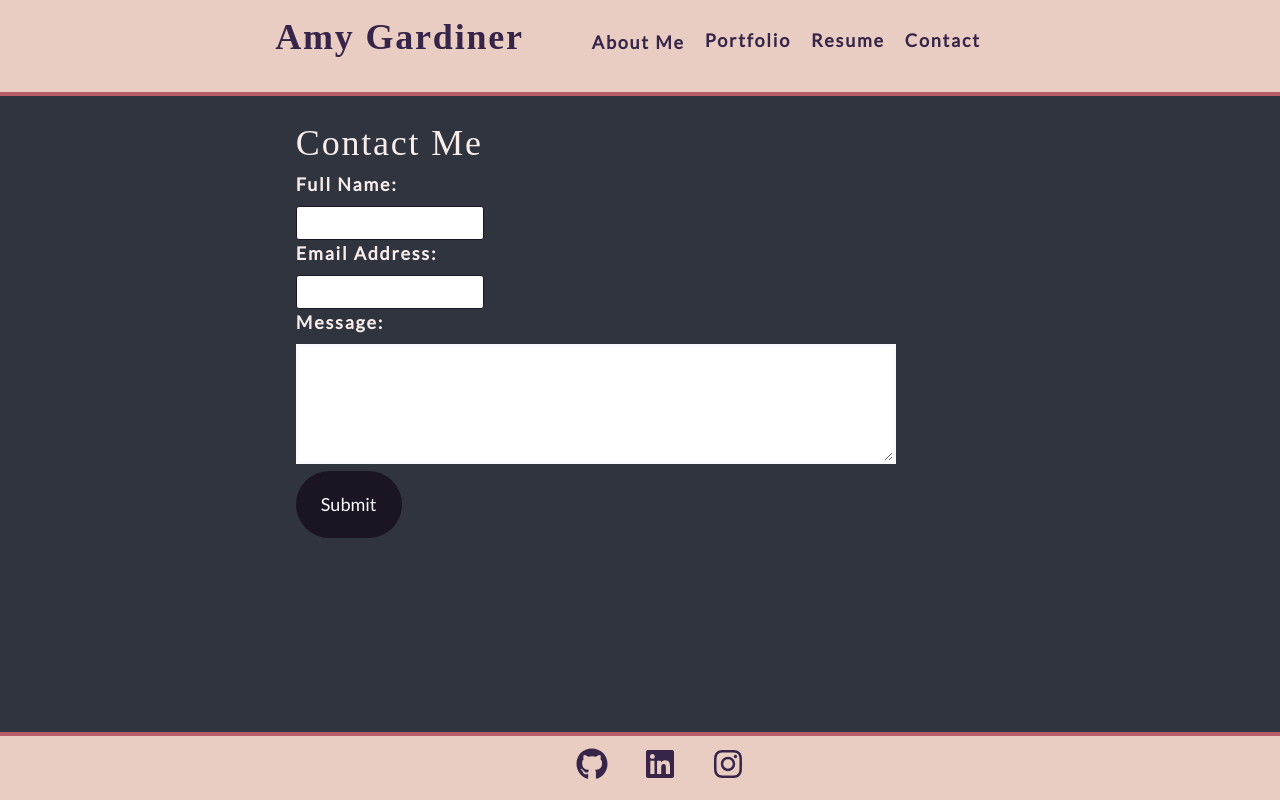
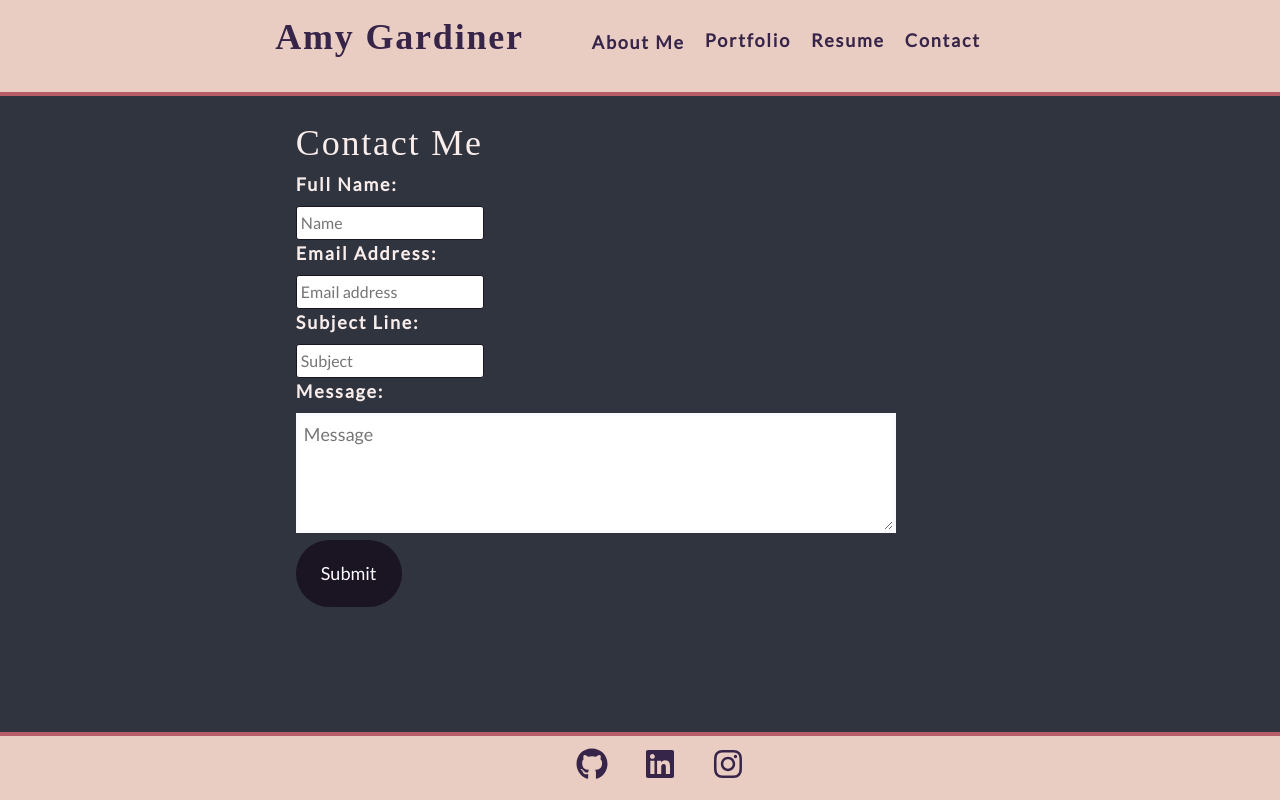
Before and after one commit to amymgardiner/React-Portfolio, a React (Create React App) app: page /contact in a window 1280 px wide. Built offline with nearby package versions, Linux system fonts and the light colour scheme; a web font is replaced by a local one.

Commit message:
made contact form work and send email with emailjs

```diff
--- a/package.json
+++ b/package.json
@@ -4,6 +4,7 @@
   "version": "0.1.0",
   "private": true,
   "dependencies": {
+    "@emailjs/browser": "^3.7.0",
     "@testing-library/jest-dom": "^5.11.9",
     "@testing-library/react": "^11.2.5",
     "@testing-library/user-event": "^12.6.3",
--- a/src/components/Contact/index.js
+++ b/src/components/Contact/index.js
@@ -1,86 +1,156 @@
-import React, { useState } from 'react';
-import { validateEmail } from '../../utils/helpers';
+import { useState } from 'react';
+import { useForm } from 'react-hook-form';
+import { ToastContainer, toast } from 'react-toastify';
+import emailjs from 'emailjs-com';
 
-function Contact() {
-  const [formState, setFormState] = useState({
-    name: '',
-    email: '',
-    message: '',
-  });
+const Contact = () => {
+  const {
+    register,
+    handleSubmit,
+    reset,
+    formState: { errors },
+  } = useForm();
+  const [disabled, setDisabled] = useState(false);
 
-  const [errorMessage, setErrorMessage] = useState('');
-  const { name, email, message } = formState;
-
-  const handleSubmit = (e) => {
-    e.preventDefault();
-    if (!errorMessage) {
-      console.log('Submit Form', formState);
-    }
+  // Function that displays a success toast on bottom right of the page when form submission is successful
+  const toastifySuccess = () => {
+    toast('Form sent!', {
+      position: 'bottom-right',
+      autoClose: 5000,
+      hideProgressBar: true,
+      closeOnClick: true,
+      pauseOnHover: true,
+      draggable: false,
+      className: 'submit-feedback success',
+      toastId: 'notifyToast',
+    });
   };
 
-  const handleChange = (e) => {
-    if (e.target.name === 'email') {
-      const isValid = validateEmail(e.target.value);
-      if (!isValid) {
-        setErrorMessage('your email is invalid.');
-      } else {
-        setErrorMessage('');
-      }
-    } else {
-      if (!e.target.value.length) {
-        setErrorMessage(`${e.target.name} is required.`);
-      } else {
-        setErrorMessage('');
-      }
-    }
-    if (!errorMessage) {
-      setFormState({ ...formState, [e.target.name]: e.target.value });
-      console.log('Handle Form', formState);
+  // Function called on submit that uses emailjs to send email of valid contact form
+  const onSubmit = async (data) => {
+    // Destrcture data object
+    const { name, email, subject, message } = data;
+    try {
+      // Disable form while processing submission
+      setDisabled(true);
+
+      // Define template params
+      const templateParams = {
+        name,
+        email,
+        subject,
+        message,
+      };
+
+      // Use emailjs to email contact form data
+      await emailjs.send(
+        process.env.REACT_APP_SERVICE_ID,
+        process.env.REACT_APP_TEMPLATE_ID,
+        templateParams,
+        process.env.REACT_APP_PUBLIC_KEY
+      );
+
+      // Reset contact form fields after submission
+      reset();
+      // Display success toast
+      toastifySuccess();
+      // Re-enable form submission
+      setDisabled(false);
+    } catch (e) {
+      console.log(e);
     }
   };
 
   return (
     <section>
       <h1 data-testid="h1tag">Contact Me</h1>
-      <form id="contact-form" onSubmit={handleSubmit}>
+      <form id="contact-form" onSubmit={handleSubmit(onSubmit)}>
         <div>
           <label htmlFor="name">Full Name:</label>
           <input
             type="text"
             name="name"
-            defaultValue={name}
-            onBlur={handleChange}
-          />
+            {...register('name', {
+              required: {
+                value: true,
+                message: 'Please enter your name',
+              },
+              maxLength: {
+                value: 80,
+                message: 'Please use 30 characters or less',
+              },
+            })}
+            placeholder="Name"
+          ></input>
+          {errors.name && (
+            <span className="errorMessage">{errors.name.message}</span>
+          )}
         </div>
         <div>
           <label htmlFor="email">Email Address:</label>
           <input
             type="email"
             name="email"
-            defaultValue={email}
-            onBlur={handleChange}
-          />
+            {...register('email', {
+              required: true,
+              pattern:
+                /^[a-zA-Z0-9.!#$%&’*+/=?^_`{|}~-]+@[a-zA-Z0-9-]+(?:\.[a-zA-Z0-9-]+)*$/,
+            })}
+            placeholder="Email address"
+          ></input>
+          {errors.email && (
+            <span className="errorMessage">
+              Please enter a valid email address
+            </span>
+          )}
+        </div>
+        <div>
+          <label htmlFor="name">Subject Line:</label>
+          <input
+            type="text"
+            name="subject"
+            {...register('subject', {
+              required: {
+                value: true,
+                message: 'Please enter a subject',
+              },
+              maxLength: {
+                value: 75,
+                message: 'Subject cannot exceed 75 characters',
+              },
+            })}
+            placeholder="Subject"
+          ></input>
+          {errors.subject && (
+            <span className="errorMessage">{errors.subject.message}</span>
+          )}
         </div>
         <div>
           <label htmlFor="message">Message:</label>
           <textarea
+            rows="5"
             name="message"
-            rows="5"
-            defaultValue={message}
-            onBlur={handleChange}
-          />
+            {...register('message', {
+              required: true,
+            })}
+            placeholder="Message"
+          ></textarea>
+          {errors.message && (
+            <span className="errorMessage">Please enter a message</span>
+          )}
         </div>
-        {errorMessage && (
-          <div>
-            <p className="error-text">{errorMessage}</p>
-          </div>
-        )}
-        <button data-testid="button" type="submit">
+        <button
+          data-testid="button"
+          className="submit-btn"
+          disabled={disabled}
+          type="submit"
+        >
           Submit
         </button>
       </form>
+      <ToastContainer />
     </section>
   );
-}
+};
 
 export default Contact;
```
Also changed, not shown: 2 other files (tests, documents, lock files or other folders).
